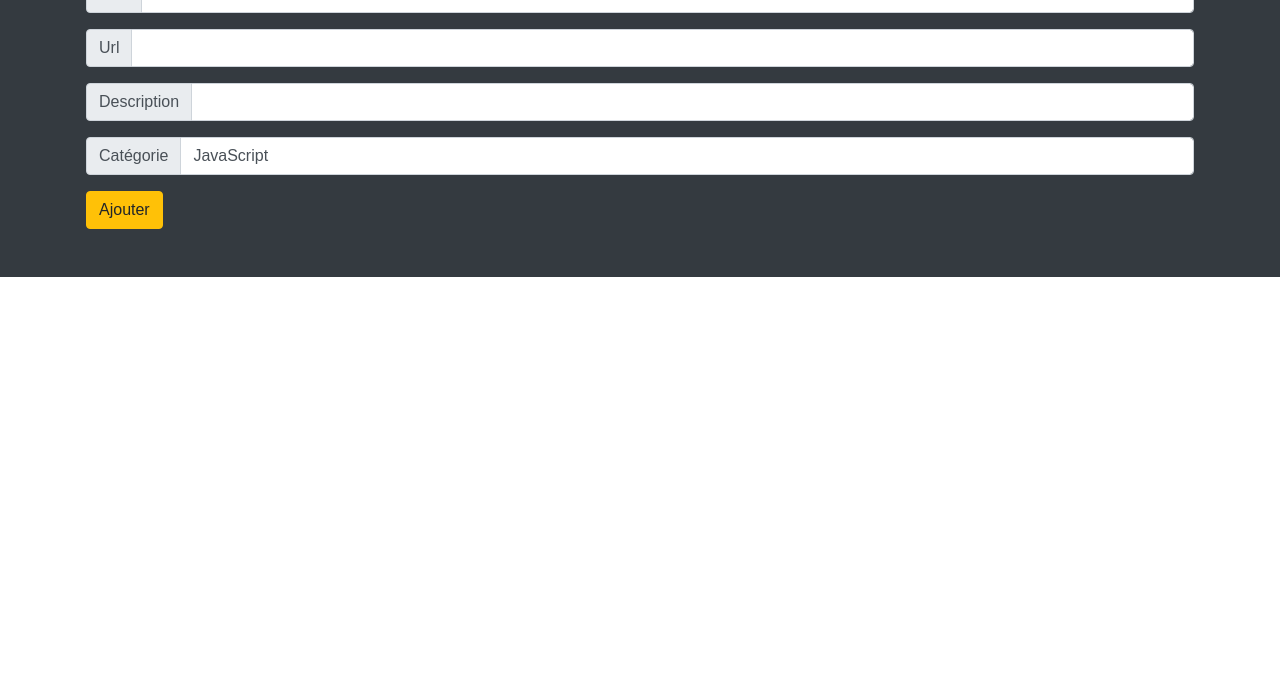
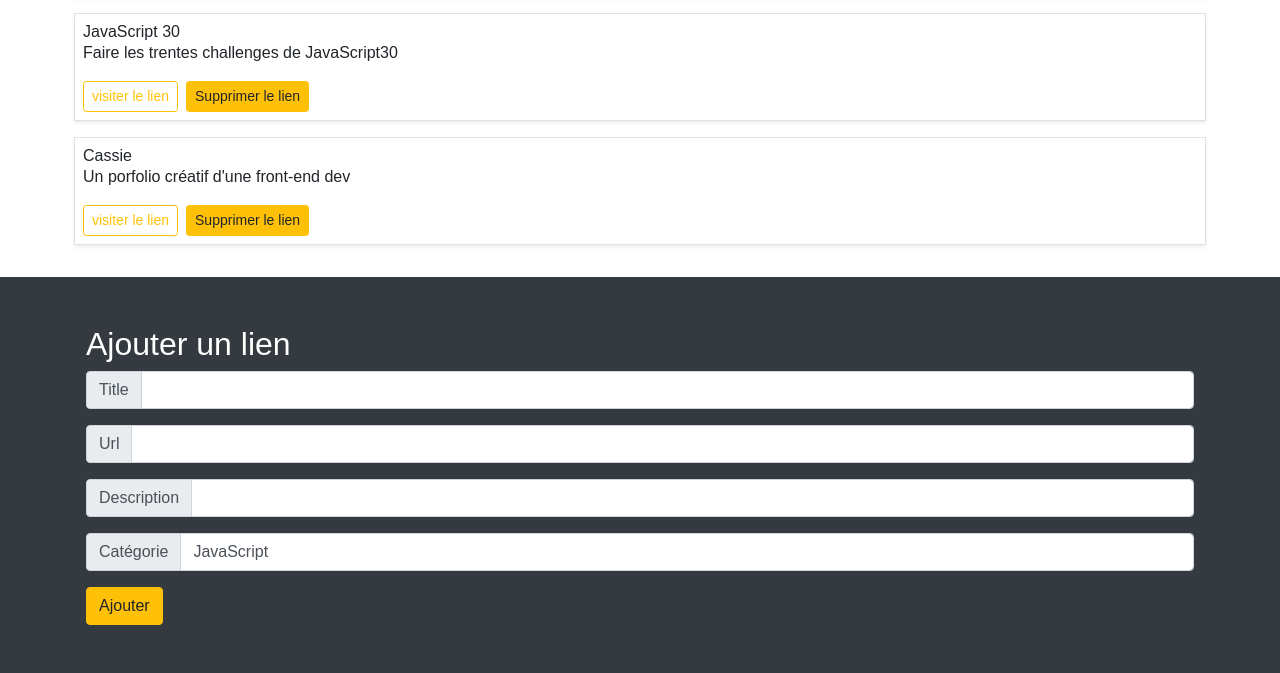
Before and after one commit to PierreDaguier/alyraholiday-branch, a plain HTML site: page index.html in a window 1280 px wide. Shown: the part 444-1117 px from the top of the page. Before the commit the page ends 800 px from the top, so only its background shows below. Drawn offline with nearby package versions, Linux system fonts and the light colour scheme; a web font is replaced by a local one.

Commit message:
pehaa final

```diff
--- a/js/default-list.js
+++ b/js/default-list.js
@@ -16,5 +16,5 @@ const defaultList = [
     description: `Un porfolio créatif d'une front-end dev`,
     url: `https://cassie.codes/`,
     category: "inspiration",
-  },
+  }
 ]
--- a/js/list-links.js
+++ b/js/list-links.js
@@ -11,24 +11,28 @@ class ListLinks {
   pushEl(el) {
     /* @todo : remplacer array vide [] dans const urls = [], par l'array qui contient tous les urls
     trouvés dans this.list */
-    const urls = []
-
+    console.log(this.list)
+    const urls = this.list.map((el) => el.url)
+    console.log(urls)
     if (!urls.includes(el.url)) {
       // si el.url n'est pas dans la liste des urls
       // je l'ajoute
       this.list.push(el)
       // et j'appelle la méthode refresh
       this.refresh()
+    } else {
+      alert("Ce lien est déjà inclu")
     }
   }
   remove(el) {
     const i = this.list.findIndex((item) => item === el) // <- ce code trouve index de l'élément récherché
-    this.list.splice(index, 1) // <- ce code enleve l'élément avec index i de list
-    // @todo : appeller la méthode refresh
+    this.list.splice(i, 1) // <- ce code enleve l'élément avec index i de this.list
+    console.log(this.list)
+    this.refresh()
   }
   refresh() {
-    // @todo: appele la méthode addToLocalStorage
-    // @todo: appele la méthode render
+    this.render()
+    this.addToLocalStorage()
   }
   addToLocalStorage() {
     /*
@@ -40,48 +44,90 @@ class ListLinks {
   render() {
     const ulEl = this.addUl()
     this.container.innerHTML = ""
-    // @todo : attache ulEl à la fin de container
+    this.container.append(ulEl)
   }
 
   addUl() {
-    const ulEl = document.createElement("ul")
-    // @todo : ajouter des classes row list-unstyled mt-4
+    const ulEl = this.createUlElement()
+    console.log(this.list)
     for (let el of this.list) {
       const li = this.addLi(el)
-      // @todo : append chaque li à élément ulEl
+      ulEl.append(li)
     }
-    // @todo : retourner ulEl
+    return ulEl
   }
 
   addLi(el) {
+    const liEl = this.createLiElement()
+    liEl.append(this.addTitle(el))
+    liEl.append(this.addDescription(el))
+    liEl.append(this.addLink(el))
+    liEl.append(this.addButton(el))
+    return liEl
+  }
+
+  createUlElement() {
+    const ulEl = document.createElement("ul")
+    ulEl.classList.add("row", "list-unstyled", "mt-4")
+    return ulEl
+  }
+
+  createLiElement() {
     const liEl = document.createElement("li")
-    // @todo : ajouter des classes à liEl border shadow-sm mb-3 p-2
-    liEl.innerHTML = this.addTitle(el)
-    // @todo : mettre en place le reste de son contentu en utilisant les méthodes
-    //  addDescription(el)
-    //  addLink(el)
-    //  addButton(el)
-    //  retourner liEl
+    liEl.classList.add("border", "shadow-sm", "mb-3", "p-2")
+    return liEl
+  }
+
+  createTitleElement() {
+    const el = document.createElement("h3")
+    el.classList.add("h6", "mb-0")
+    return el
+  }
+
+  createDescriptionElement() {
+    const el = document.createElement("p")
+    return el
+  }
+
+  createLinkElement() {
+    const el = document.createElement("a")
+    el.classList.add("btn", "btn-sm", "btn-outline-warning", "mr-2")
+    return el
+  }
+
+  createButtonElement() {
+    // <button type="button" class="btn btn-warning btn-sm"></button>
+    const el = document.createElement("button")
+    el.type = "button"
+    el.classList.add("btn", "btn-warning", "btn-sm")
+    return el
   }
 
   addTitle(el) {
-    // @todo : retourner le markup pour le titre (h3.h6.mb-0), <h3 class="h6 mb-0">Le titre</h3>
+    const title = this.createTitleElement()
+    title.textContent = el.title
+    return title
   }
 
   addDescription(el) {
-    // @todo : retourner le markup pour la description, <p>Voici la description</p>
+    const description = this.createDescriptionElement()
+    description.textContent = el.description
+    return description
   }
 
   addLink(el) {
-    /* @todo : retourner le markup pour le lien vers le ressource a.btn.btn-sm.btn-ouline-warning.mr-2
-    avec le texte visitez le lien */
+    const a = this.createLinkElement()
+    a.textContent = "visiter le lien"
+    a.href = el.url
+    return a
   }
 
   addButton(el) {
-    const buttonEl = document.createElement(button)
-    // @todo : ajouter des classes btn btn-warning btn-sm
-    // @todo : mettre le texte "Supprimer le lien"
-    // @todo : ajouter un eventListener qui écoute pour 'click' qui déclanchera la méthode remove
-    // @todo : retourner buttonEl
+    const buttonEl = this.createButtonElement()
+    buttonEl.textContent = "Supprimer le lien"
+    buttonEl.addEventListener("click", () => {
+      this.remove(el)
+    })
+    return buttonEl
   }
 }
--- a/js/script.js
+++ b/js/script.js
@@ -5,22 +5,19 @@ const form = document.getElementById("form")
 const listLinks = new ListLinks(container, defaultList)
 listLinks.init()
 
+console.log(listLinks)
+
 // quand l'événement "submit" pour le formulaire est déclanché
 form.addEventListener("submit", (event) => {
   /* le code dans la linge ci-dessous previent le formulaire d'envoyer des données,
   on remplace le comportement par détaut par notre js */
   event.preventDefault()
-  // regardons comment nous pouvons lire les valeurs soumises via le formulaire
-  console.log("title", form.elements.title.value)
-  console.log("url", form.elements.url.value)
-  console.log("description", form.elements.description.url)
-  console.log("category", form.elements.category.value)
   // méthode pushEl
   listLinks.pushEl({
     title: form.elements.title.value.trim(),
-    url: "", // @todo : de la même façon on peut récupérer la valeur d'url depuis le formulaire
-    description: "", // @todo : et la valeur de description depuis le formulaire,
-    category: "", // @todo : et la valeur de category depuis le formulaire,
+    url: form.elements.url.value.trim(), // @todo : de la même façon on peut récupérer la valeur d'url depuis le formulaire
+    description: form.elements.description.value.trim(), // @todo : et la valeur de description depuis le formulaire,
+    category: form.elements.category.value, // @todo : et la valeur de category depuis le formulaire,
   })
   // la ligne ci-dessous fait un reset du formulaire (les champs redeviennent vides)
   form.reset()
```
Also changed, not shown: index.html (+10 -33 lines), 1 other file.
